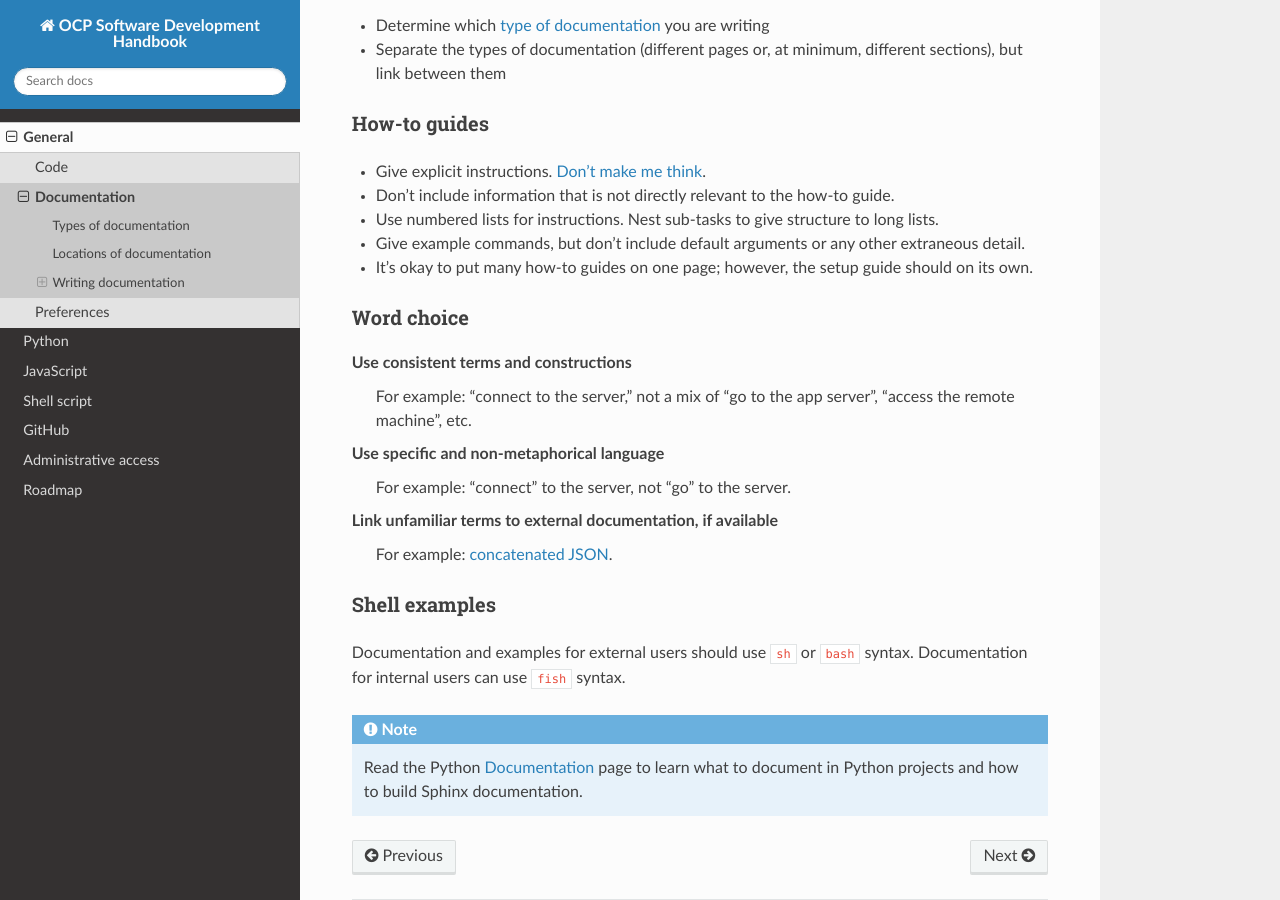
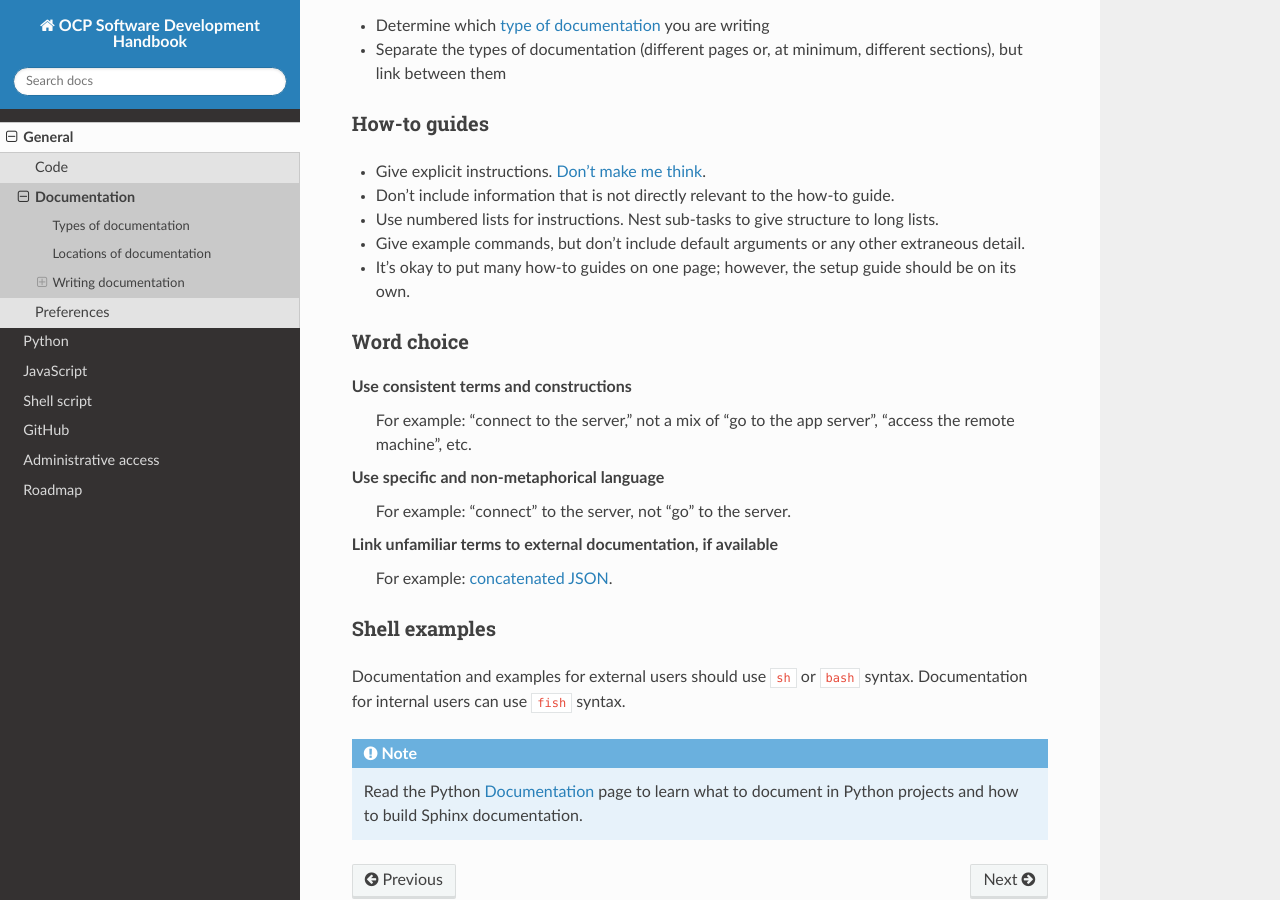
Before and after one commit to open-contracting/software-development-handbook, a Sphinx documentation site: the page built from docs/general/documentation.rst, in a window 1280 px wide and 900 px high, scrolled down 701 px. Built offline with Sphinx 7.4.7 and the Read the Docs theme 2.0.0, drawn with Linux system fonts in a browser that asks for light colours.

Commit message:
typo: Missing word

```diff
--- a/docs/general/documentation.rst
+++ b/docs/general/documentation.rst
@@ -35,7 +35,7 @@ How-to guides
 -  Don't include information that is not directly relevant to the how-to guide.
 -  Use numbered lists for instructions. Nest sub-tasks to give structure to long lists.
 -  Give example commands, but don't include default arguments or any other extraneous detail.
--  It's okay to put many how-to guides on one page; however, the setup guide should on its own.
+-  It's okay to put many how-to guides on one page; however, the setup guide should be on its own.
 
 Word choice
 ~~~~~~~~~~~
```
